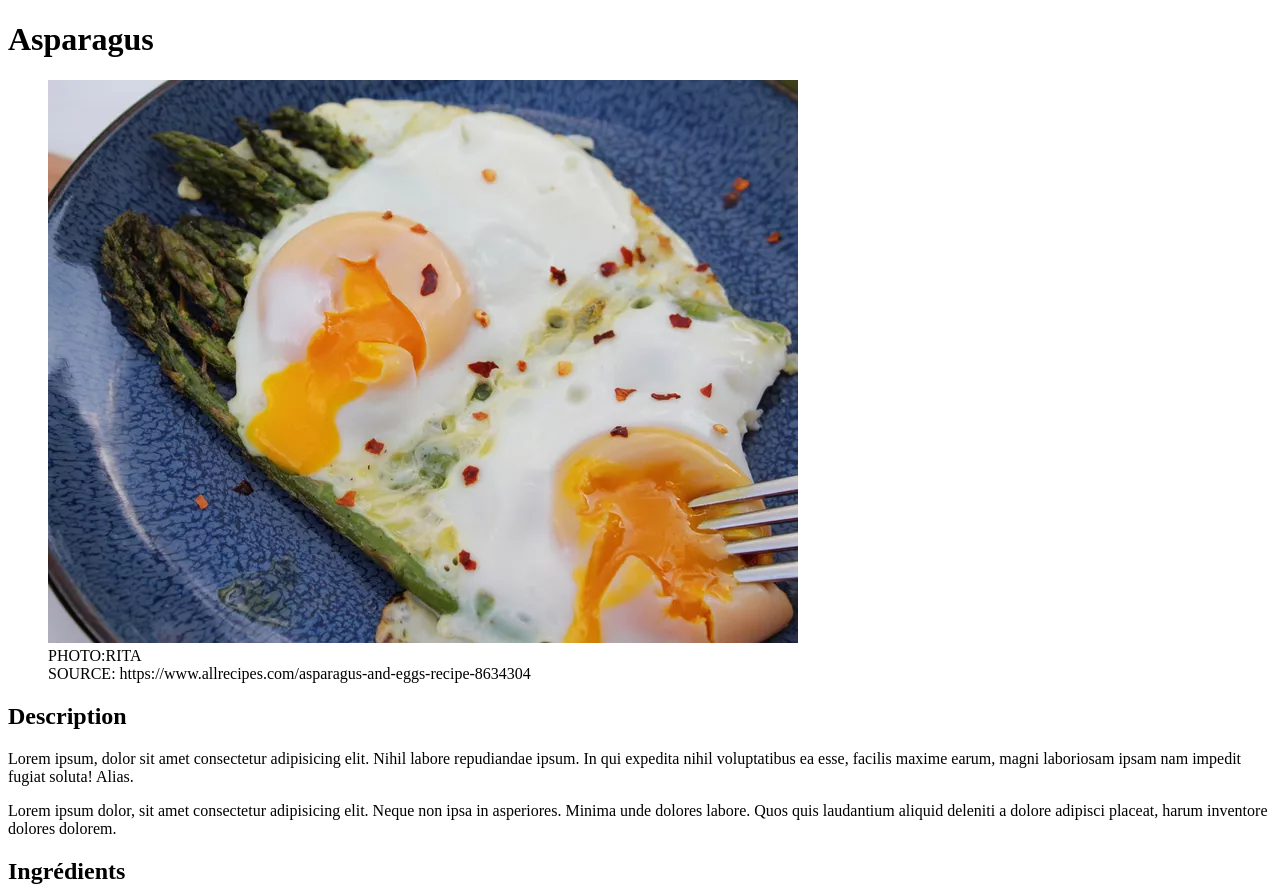
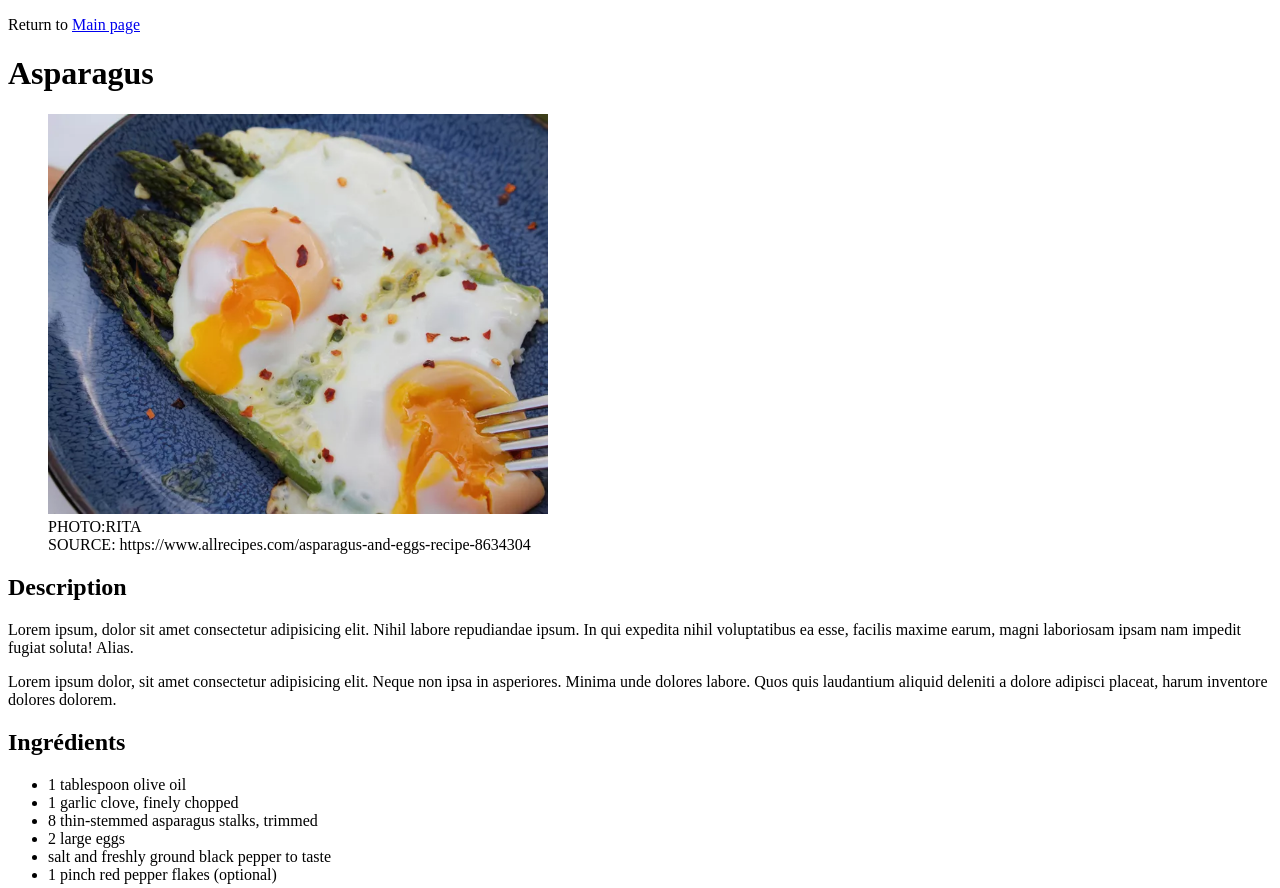
Before and after one commit to standardstd/odin-recipes, a plain HTML site: page recipes/asparagusEggs.html in a window 1280 px wide. Shown: the top 888 px of the page. Drawn offline with Linux system fonts and the light colour scheme.

Commit message:
Feat: Ajouter le lien vers l'index
Moyen de retourner vers la page principale grâce aux liens vers l'index.html

```diff
--- a/recipes/asparagusEggs.html
+++ b/recipes/asparagusEggs.html
@@ -6,9 +6,10 @@
     <title>Asparagus</title>
 </head>
 <body>
+    <p>Return to <a href="../index.html">Main page</a></p>
     <h1>Asparagus</h1>
     <figure>
-        <img src="images/asparagus.webp" alt="Asparagus" >
+        <img src="images/asparagus.webp" alt="Asparagus" height="400" width="500">
         <figcaption>
             PHOTO:RITA <br>
             SOURCE: https://www.allrecipes.com/asparagus-and-eggs-recipe-8634304
```
Also changed, not shown: recipes/lasagna.html (+2 -1 lines), recipes/teriyaki.html (+2 -1 lines).
